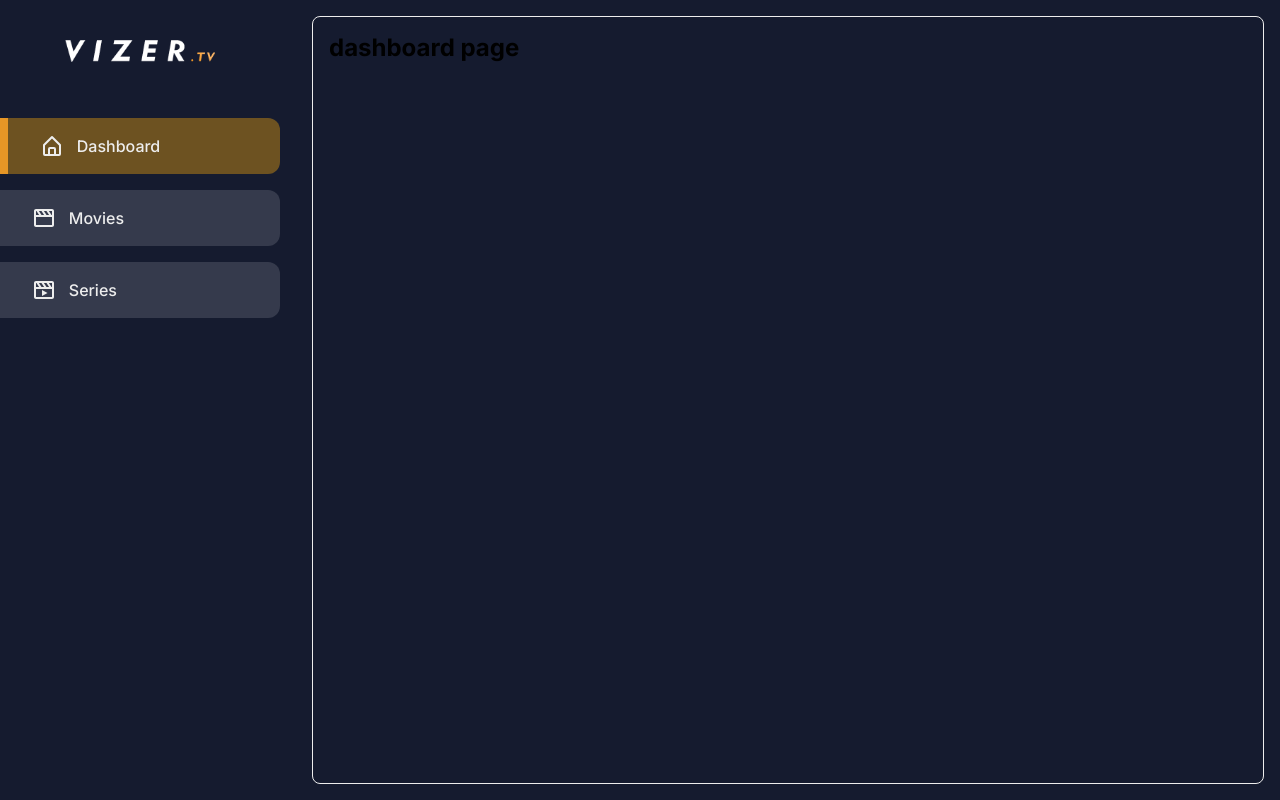
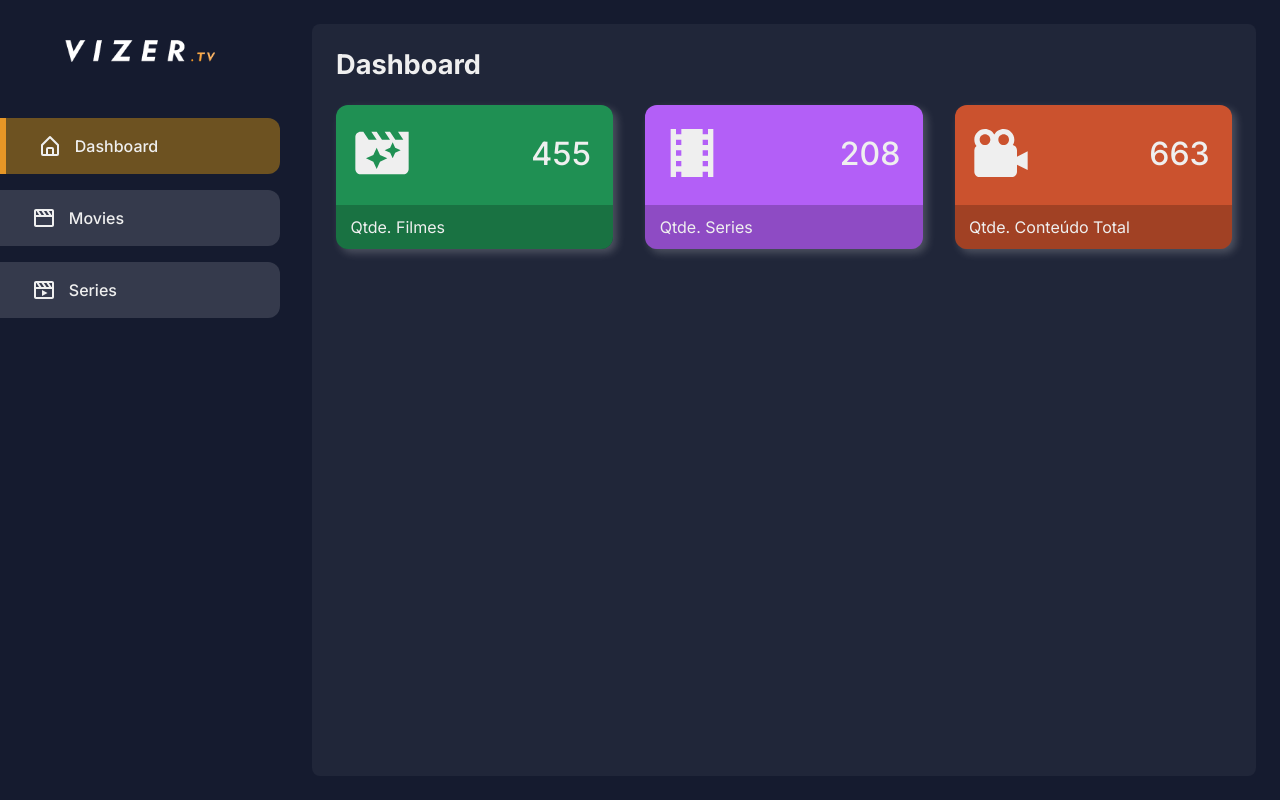
Before and after one commit to GilbertSilvaa/7Flix-CMS, a React (Vite) app in the folder Vizer.Web/: page / in a window 1280 px wide. Built offline with nearby package versions, Linux system fonts and the light colour scheme.

Commit message:
:sparkles: feat: create card for quantity contents (movie, series, ...) in dashboard

```diff
--- a/Vizer.Web/src/global.css
+++ b/Vizer.Web/src/global.css
@@ -5,12 +5,10 @@
   --orange: #fca61f;
   --black: #151b2f;
   --gray: #788097;
-  --purple: linear-gradient(180deg, #BB67FF 0%, #C484F3 100%);
+  --purple: linear-gradient(180deg, #b35ff7 0%, #C484F3 100%);
   --pink: #FF919D;
-  --white: #ededed;
-  --boxShadow: 0px 19px 60px rgb(0 0 0 / 8%);
-  --smboxShadow: -79px 51px 60px rgba(0, 0, 0, 0.08);
-  --activeItem: #f799a354;
+  --white: #efefef;
+  --green: #1fa85ad0;
 }
 
 * {
@@ -21,9 +19,15 @@
   box-sizing: border-box;
   box-shadow: none;
   font-family: 'Inter', sans-serif;
-  color: var(white);
+  color: var(--white);
 }
 
 body {
   background: var(--black)
 }
+
+h1 {
+  font-size: 1.7rem;
+  margin-bottom: 1.5rem;
+  color: var(--white);
+}
--- a/Vizer.Web/src/router/index.tsx
+++ b/Vizer.Web/src/router/index.tsx
@@ -2,7 +2,7 @@ import { BrowserRouter, Route, Routes } from 'react-router-dom';
 import { DashboardView } from '../view/pages/dashboard';
 import { MoviesView } from '../view/pages/movies';
 import { SeriesView } from '../view/pages/series';
-import { Layout } from '../view/layouts/Layout';
+import { Layout } from '../view/layout';
 
 export function Router() {
   return (
--- a/Vizer.Web/src/view/layouts/Layout.tsx
+++ b/Vizer.Web/src/view/layout/index.tsx
@@ -2,7 +2,7 @@ import { ReactNode, useState } from 'react'
 import { useNavigate } from 'react-router-dom'
 import { BiHomeAlt, BiMovie, BiMoviePlay } from 'react-icons/bi'
 import logo from '../../assets/logo.png'
-import styles from './Layout.module.css'
+import styles from './styles.module.css'
 
 interface ILayoutProps {
   children: ReactNode
--- a/Vizer.Web/src/view/layouts/Layout.module.css
+++ b/Vizer.Web/src/view/layout/styles.module.css
@@ -5,12 +5,12 @@
 }
 
 .main {
-  margin: 1rem;
+  margin: 1.5rem;
   margin-left: 2rem;
-  padding: 1rem;
-  border: 1px solid var(--white);
+  padding: 1.5rem;
   border-radius: 8px;
   flex: 1;
+  background-color: #ffffff0c;
 }
 
 .menu {
@@ -58,5 +58,5 @@
 
 .menu .options button.active {
   background-color: #f1a50e66;
-  border-left: .5rem solid var(--yellow);
+  border-left: .4rem solid var(--yellow);
 }
--- /dev/null
+++ b/Vizer.Web/src/view/pages/dashboard/components/CardQuantity/index.tsx
@@ -0,0 +1,29 @@
+import { IconType } from 'react-icons'
+import styles from './styles.module.css'
+
+interface ICardQuatityProps {
+  Icon: IconType
+  quantity: number
+  label: string
+  backgroundColor: string
+}
+
+export function CardQuantity(props: ICardQuatityProps) {
+  return (
+    <div
+      className={styles.card}
+      style={{ backgroundColor: props.backgroundColor }}
+    >
+      <main>
+        <props.Icon size={64} className={styles.icon}/>
+        <span className={styles.quantity}>
+          { props.quantity }
+        </span>
+      </main>
+
+      <footer>
+        { props.label }
+      </footer>
+    </div>
+  )
+}
--- /dev/null
+++ b/Vizer.Web/src/view/pages/dashboard/components/CardQuantity/styles.module.css
@@ -0,0 +1,45 @@
+.card {
+  border-radius: 0.75rem;
+  width: 100%;
+  max-width: 320px;
+  background-color: var(--green);
+
+  -webkit-box-shadow: 4px 4px 8px 0px rgba(234, 234, 234, 0.233);
+  -moz-box-shadow: 4px 4px 8px 0px rgba(234, 234, 234, 0.233);
+  box-shadow: 4px 4px 8px 0px rgba(234, 234, 234, 0.233);
+
+  &:hover {
+    main .icon,
+    main .quantity {
+      transform: scale(1.2);
+    }
+  }
+}
+
+.card main .icon,
+.card main .quantity {
+  transition: .6s;
+}
+
+.card main {
+  display: flex;
+  justify-content: space-between;
+  align-items: center;
+  padding: 1rem .9rem;
+  padding-right: 1.4rem;
+}
+
+.card main .quantity {
+  font-size: 2rem;
+  font-weight: 500;
+}
+
+.card footer {
+  width: 100%;
+  background-color: #00000035;
+  border-bottom-left-radius: .75rem;
+  border-bottom-right-radius: .75rem;
+  padding: .75rem .9rem;
+  font-size: 1rem;
+  margin-top: .25rem;
+}
--- a/Vizer.Web/src/view/pages/dashboard/index.tsx
+++ b/Vizer.Web/src/view/pages/dashboard/index.tsx
@@ -1,5 +1,35 @@
+import { MdMovieFilter , MdLocalMovies } from 'react-icons/md'
+import { BiSolidCameraMovie } from 'react-icons/bi';
+import { CardQuantity } from './components/CardQuantity'
+import styles from './styles.module.css'
+
 export function DashboardView() {
   return (
-    <h2>dashboard page</h2>
+    <div>
+      <h1>Dashboard</h1>
+
+      <div className={styles.cards}>
+        <CardQuantity
+          Icon={MdMovieFilter }
+          quantity={455}
+          label='Qtde. Filmes'
+          backgroundColor='#1fa85ad0'
+        />
+
+        <CardQuantity
+          Icon={MdLocalMovies}
+          quantity={208}
+          label='Qtde. Series'
+          backgroundColor='#b35ff7'
+        />
+
+        <CardQuantity
+          Icon={BiSolidCameraMovie}
+          quantity={663}
+          label='Qtde. Conteúdo Total'
+          backgroundColor='#cb522e'
+        />
+      </div>
+    </div>
   )
 }
--- /dev/null
+++ b/Vizer.Web/src/view/pages/dashboard/styles.module.css
@@ -0,0 +1,5 @@
+
+.cards {
+  display: flex;
+  gap: 2rem;
+}
--- a/Vizer.Web/src/view/pages/movies/index.tsx
+++ b/Vizer.Web/src/view/pages/movies/index.tsx
@@ -1,5 +1,5 @@
 export function MoviesView() {
   return (
-    <h2>movies page</h2>
+    <h1>Movies</h1>
   )
 }
--- a/Vizer.Web/src/view/pages/series/index.tsx
+++ b/Vizer.Web/src/view/pages/series/index.tsx
@@ -1,5 +1,5 @@
 export function SeriesView() {
   return (
-    <h2>series page</h2>
+    <h1>Series</h1>
   )
 }
```
